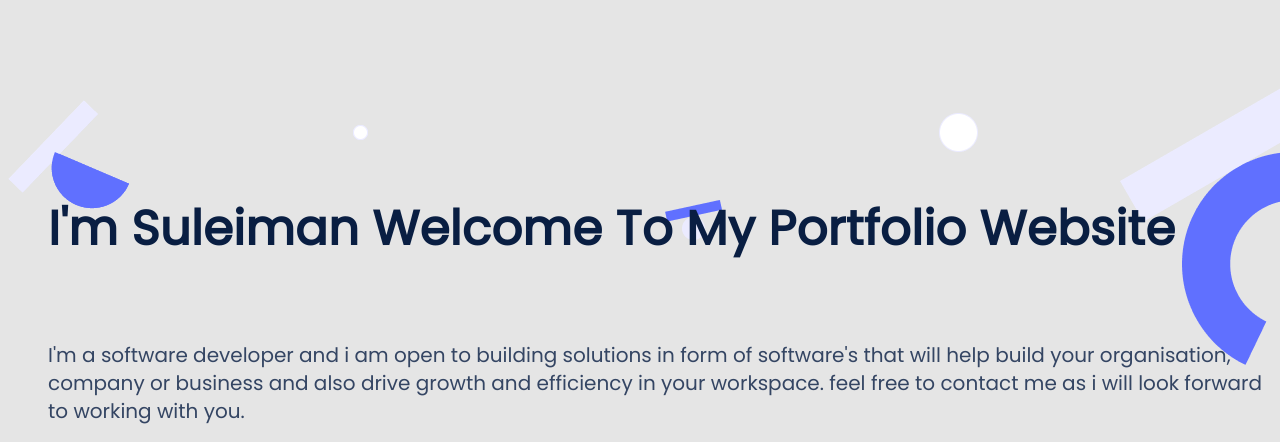
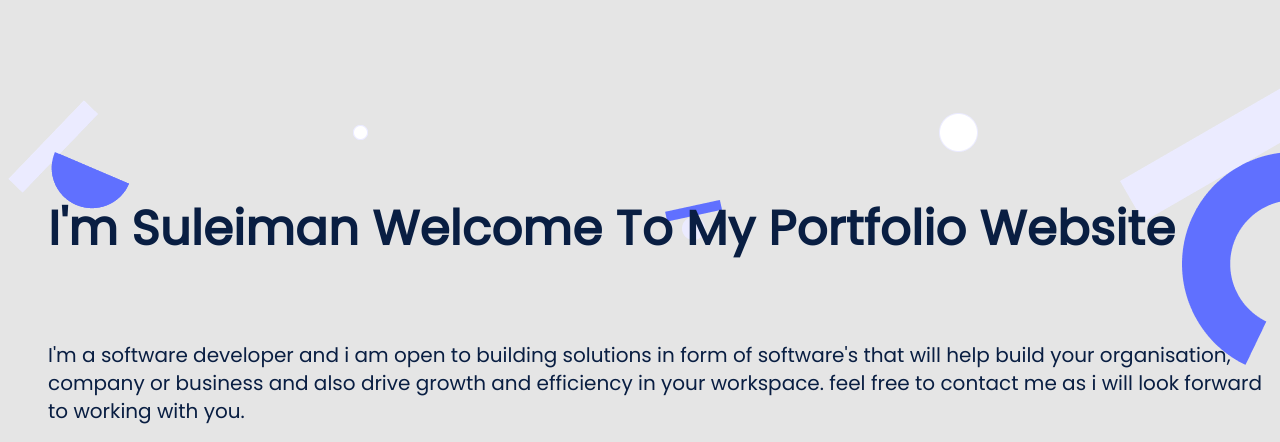
Before and after one commit to shaaibu7/Portfolio-Setup, a website: page index.html in a window 1280 px wide. Shown: the part 71-513 px from the top of the page. Drawn offline with Linux system fonts and the light colour scheme.

Commit message:
corrected styling

```diff
--- a/style.css
+++ b/style.css
@@ -103,7 +103,7 @@ section {
   font-weight: 400;
   font-size: 20px;
   line-height: 28px;
-  color: #344563;
+  color: #091E42;
   margin-top: -100px;
 }
 
```
